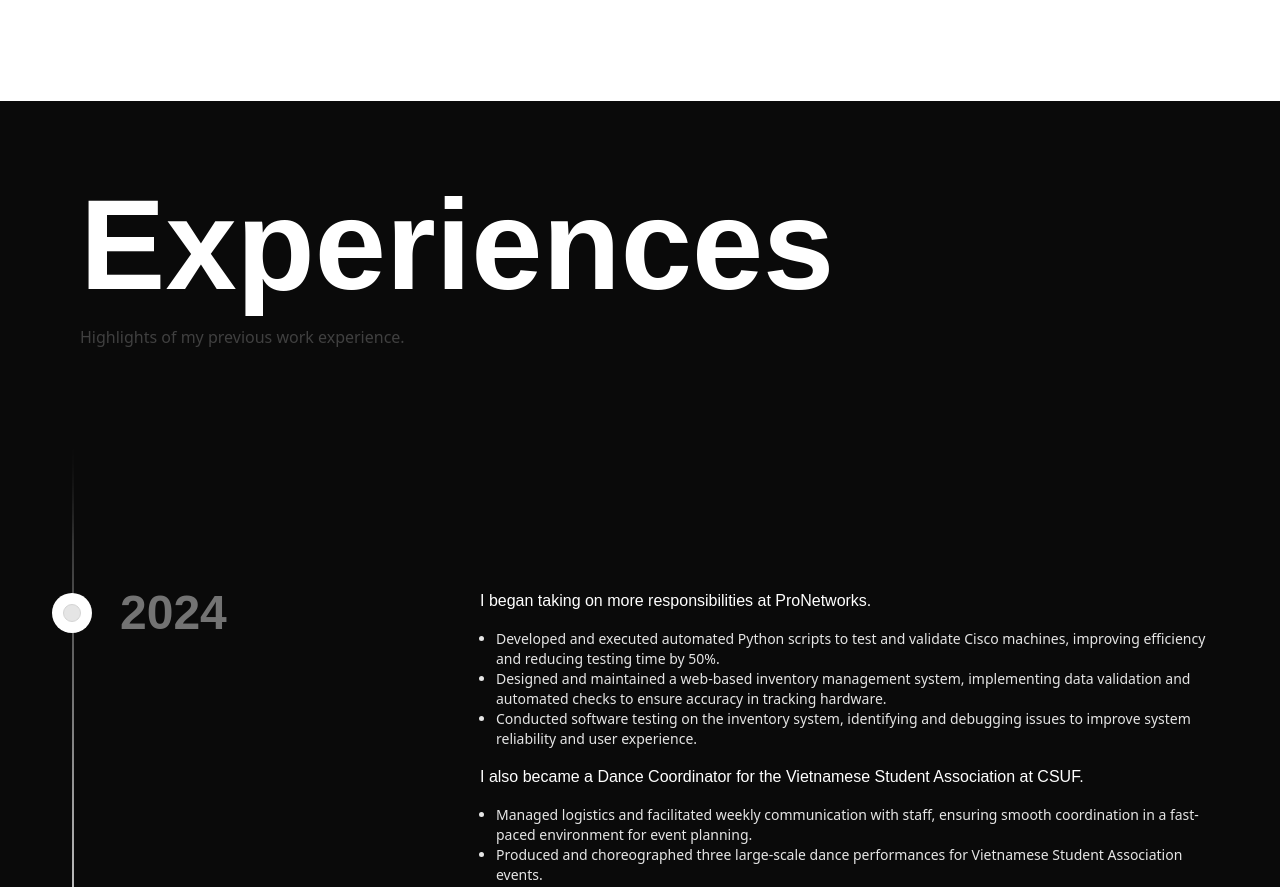
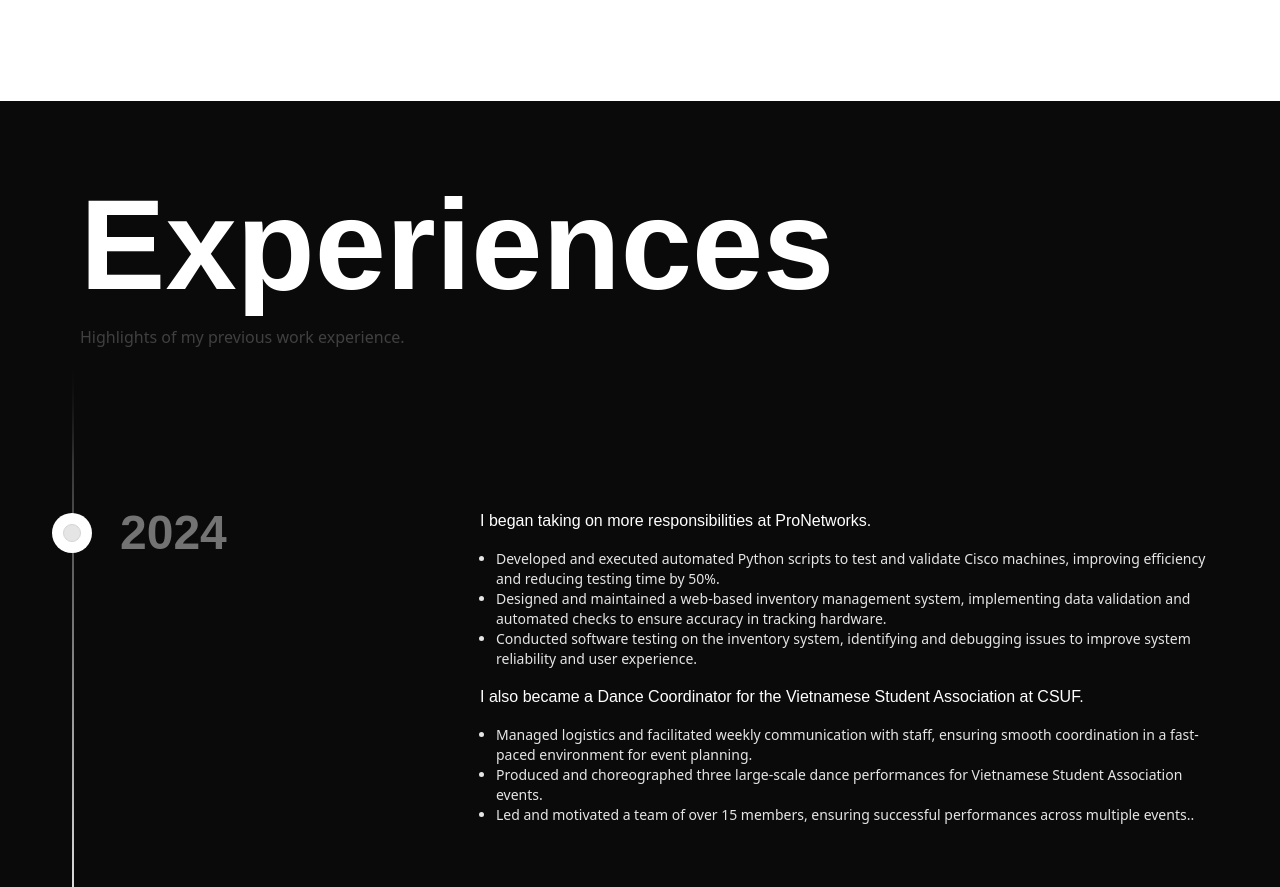
Before and after one commit to VinnyBui/Portfolio, a Next.js app: page / in a window 1280 px wide. Shown: the part 1442-2329 px from the top of the page. Built offline with nearby package versions, Linux system fonts and the light colour scheme; a web font is replaced by a local one.

Commit message:
changed my sizing

```diff
--- a/src/components/ui/timeline.tsx
+++ b/src/components/ui/timeline.tsx
@@ -37,7 +37,7 @@
       className="w-full bg-neutral-950 font-sans md:px-10"
       ref={containerRef}
     >
-      <div className="max-w-7xl mx-auto py-20 px-4 md:px-8 lg:px-10">
+      <div className="max-w-7xl mx-auto pt-20 px-4 md:px-8 lg:px-10">
         <motion.h1
           className="text-4xl md:text-9xl mb-4 text-white font-bold font-boska"
           initial={{ opacity: 0 }}
```
